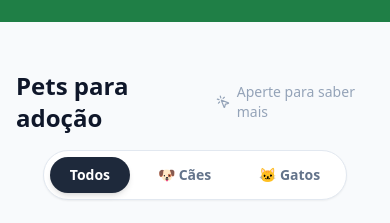
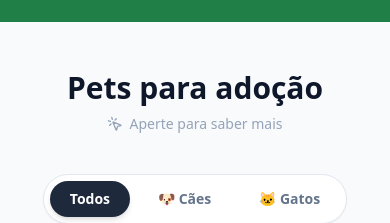
Before and after one commit to PauloHenriqueJunio/conectapet, a Next.js app in the folder frontend/: page /home in a window 390 px wide. Shown: the part 395-618 px from the top of the page. Built offline with nearby package versions, Linux system fonts and the light colour scheme; no server answers.

Commit message:
change the mobile visual and desktop visual in title

```diff
--- a/frontend/src/app/(public)/home/page.tsx
+++ b/frontend/src/app/(public)/home/page.tsx
@@ -54,11 +54,12 @@ export default function HomePage() {
 
       <main className="mx-auto w-full max-w-7xl px-4 py-12 sm:px-6 lg:px-8 flex-1">
         <section className="mb-10 flex flex-col items-center justify-between gap-4 sm:flex-row">
-          <div className="flex items-center gap-2">
-            <h2 className="text-2xl font-bold text-slate-900">
+          <div className="mb-6 flex flex-col items-center justify-center gap-2 text-center md:flex-col md:justify-start md:text-left md:items-start">
+            <h2 className="text-3xl font-bold text-slate-900">
               Pets para adoção
             </h2>
-            <div className="flex items-center gap-1.5 text-sm font-medium text-slate-400 ml-2">
+
+            <div className="flex items-center gap-1.5 text-sm font-medium text-slate-400">
               <MousePointerClick size={16} />
               <span>Aperte para saber mais</span>
             </div>
```
